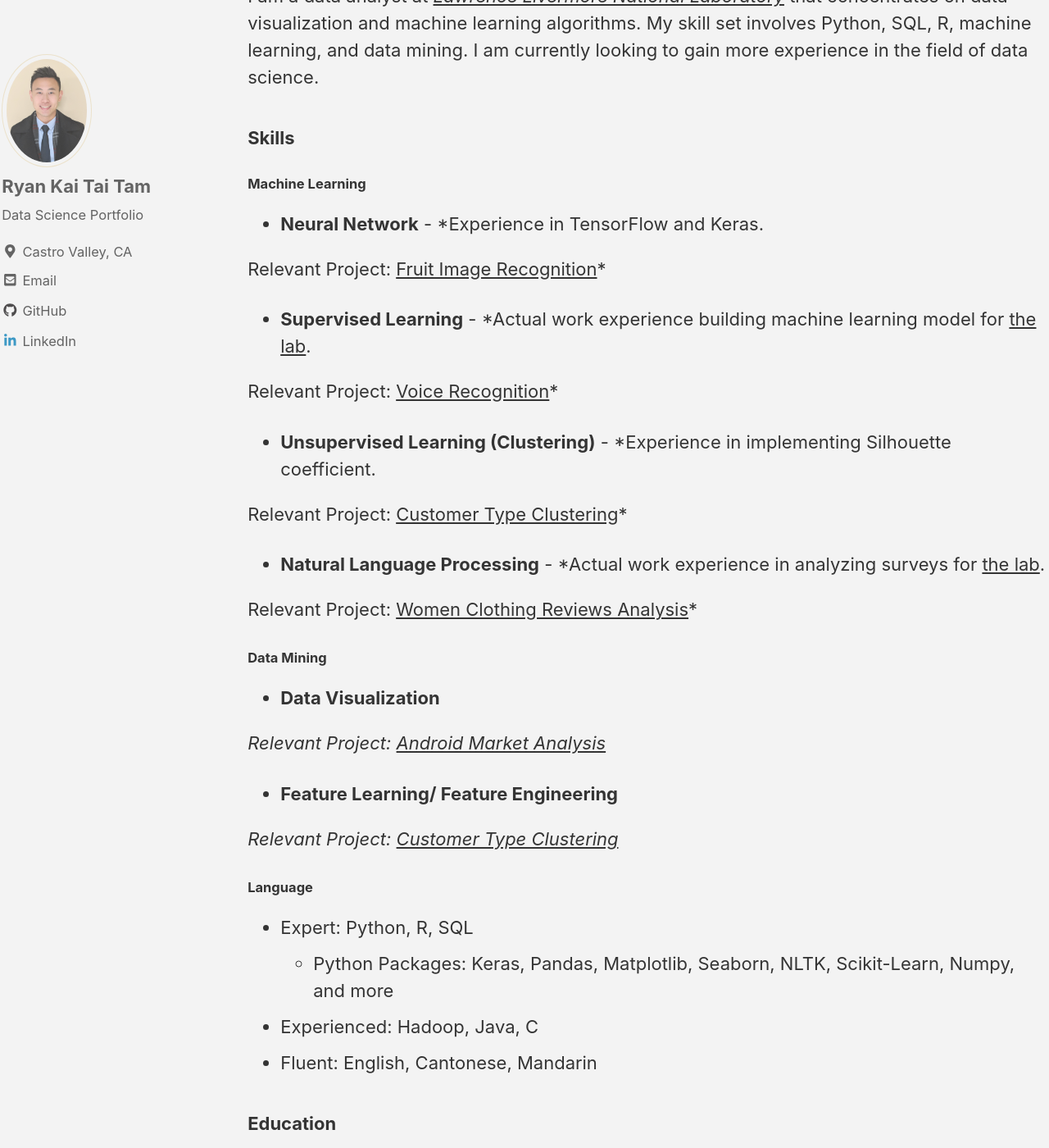
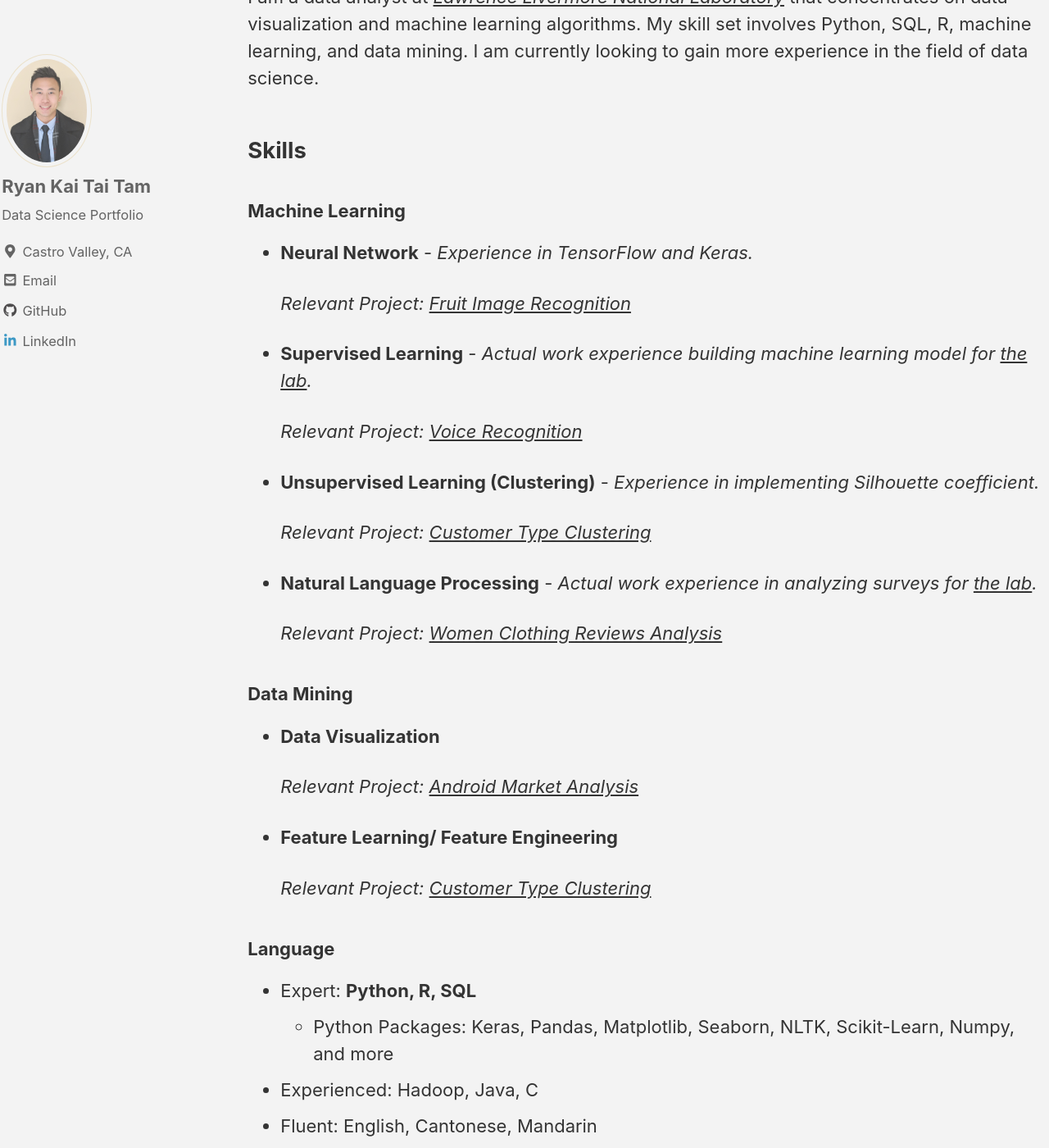
Before and after one commit to ryan-kttam/ryan-kttam.github.io, a Jekyll site: the page built from _pages/about.md, in a window 1280 px wide and 1400 px high, scrolled down 700 px. Shown: the whole window at 82% size. Built offline with Jekyll 4.4.1, drawn with Linux system fonts in a browser that asks for light colours; cached includes are drawn as plain includes; nearby versions of some CDN libraries.

```diff
--- a/_pages/about.md
+++ b/_pages/about.md
@@ -9,45 +9,45 @@ header:
 
 I am a data analyst at *[Lawrence Livermore National Laboratory](https://en.wikipedia.org/wiki/Lawrence_Livermore_National_Laboratory)* that concentrates on data visualization and machine learning algorithms. My skill set involves Python, SQL, R, machine learning, and data mining. I am currently looking to gain more experience in the field of data science.
 
-### Skills
+## Skills
 
-#### Machine Learning
+### Machine Learning
 
- * **Neural Network** - *Experience in TensorFlow and Keras.
+ * **Neural Network** - *Experience in TensorFlow and Keras.*
 
- Relevant Project: [Fruit Image Recognition](/fruit_image_recognition/)*
+    *Relevant Project: [Fruit Image Recognition](/fruit_image_recognition/)*
 
- * **Supervised Learning** - *Actual work experience building machine learning model for [the lab](https://en.wikipedia.org/wiki/Lawrence_Livermore_National_Laboratory).
+ * **Supervised Learning** - *Actual work experience building machine learning model for [the lab](https://en.wikipedia.org/wiki/Lawrence_Livermore_National_Laboratory).*
 
- Relevant Project: [Voice Recognition](/Voice_recognition/)*
+    *Relevant Project: [Voice Recognition](/Voice_recognition/)*
 
- * **Unsupervised Learning (Clustering)** - *Experience in implementing Silhouette coefficient.
+ * **Unsupervised Learning (Clustering)** - *Experience in implementing Silhouette coefficient.*
 
- Relevant Project: [Customer Type Clustering](/Customer_Type_Clustering/)*
+    *Relevant Project: [Customer Type Clustering](/Customer_Type_Clustering/)*
 
- * **Natural Language Processing** - *Actual work experience in analyzing surveys for [the lab](https://en.wikipedia.org/wiki/Lawrence_Livermore_National_Laboratory).
+ * **Natural Language Processing** - *Actual work experience in analyzing surveys for [the lab](https://en.wikipedia.org/wiki/Lawrence_Livermore_National_Laboratory).*
 
- Relevant Project: [Women Clothing Reviews Analysis](/Women_Clothing_Reviews/)*
+    *Relevant Project: [Women Clothing Reviews Analysis](/Women_Clothing_Reviews/)*
 
-#### Data Mining
+### Data Mining
  * **Data Visualization**
 
- *Relevant Project: [Android Market Analysis](/Android_Market_Analysis/)*
+    *Relevant Project: [Android Market Analysis](/Android_Market_Analysis/)*
 
  * **Feature Learning/ Feature Engineering**
 
- *Relevant Project: [Customer Type Clustering](/Customer_Type_Clustering/)*
+    *Relevant Project: [Customer Type Clustering](/Customer_Type_Clustering/)*
 
-#### Language
-  * Expert: Python, R, SQL
+### Language
+  * Expert: **Python, R, SQL**
     + Python Packages: Keras, Pandas, Matplotlib, Seaborn, NLTK, Scikit-Learn, Numpy, and more
   * Experienced: Hadoop, Java, C
   * Fluent: English, Cantonese, Mandarin
 
-### Education
+## Education
   * UC Davis - Statistics, B.S.     *Graduated 2016*
   * UC Davis - Psychology, B.A.     *Graduated 2016*
   * Udacity - Machine Learning Engineer Nanodegree     *Graduated 2018*
 
-### Awards
+## Awards
   * Three LLNL Spot Awards - Recognition of outstanding contributions in multiple projects
```
